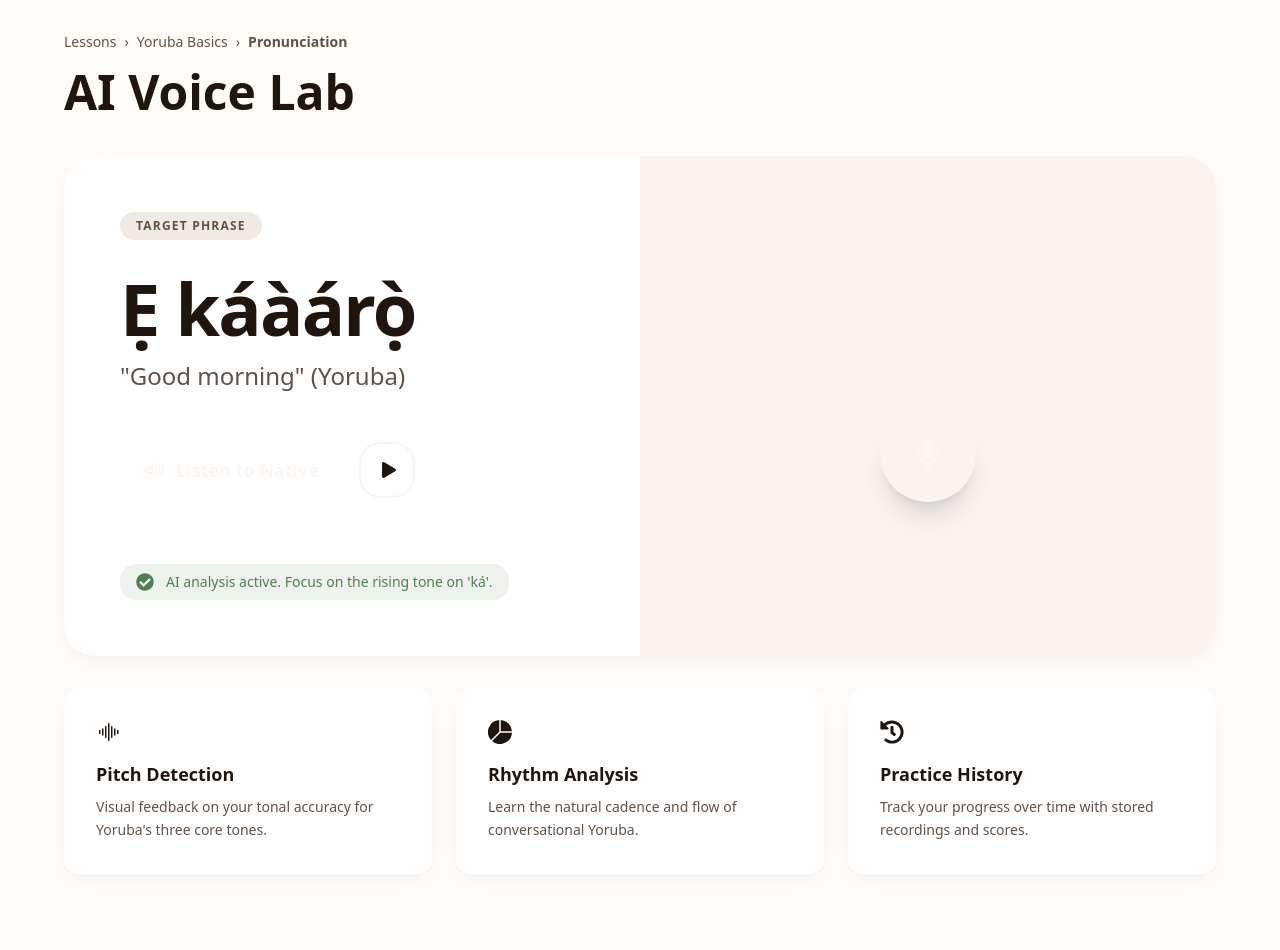
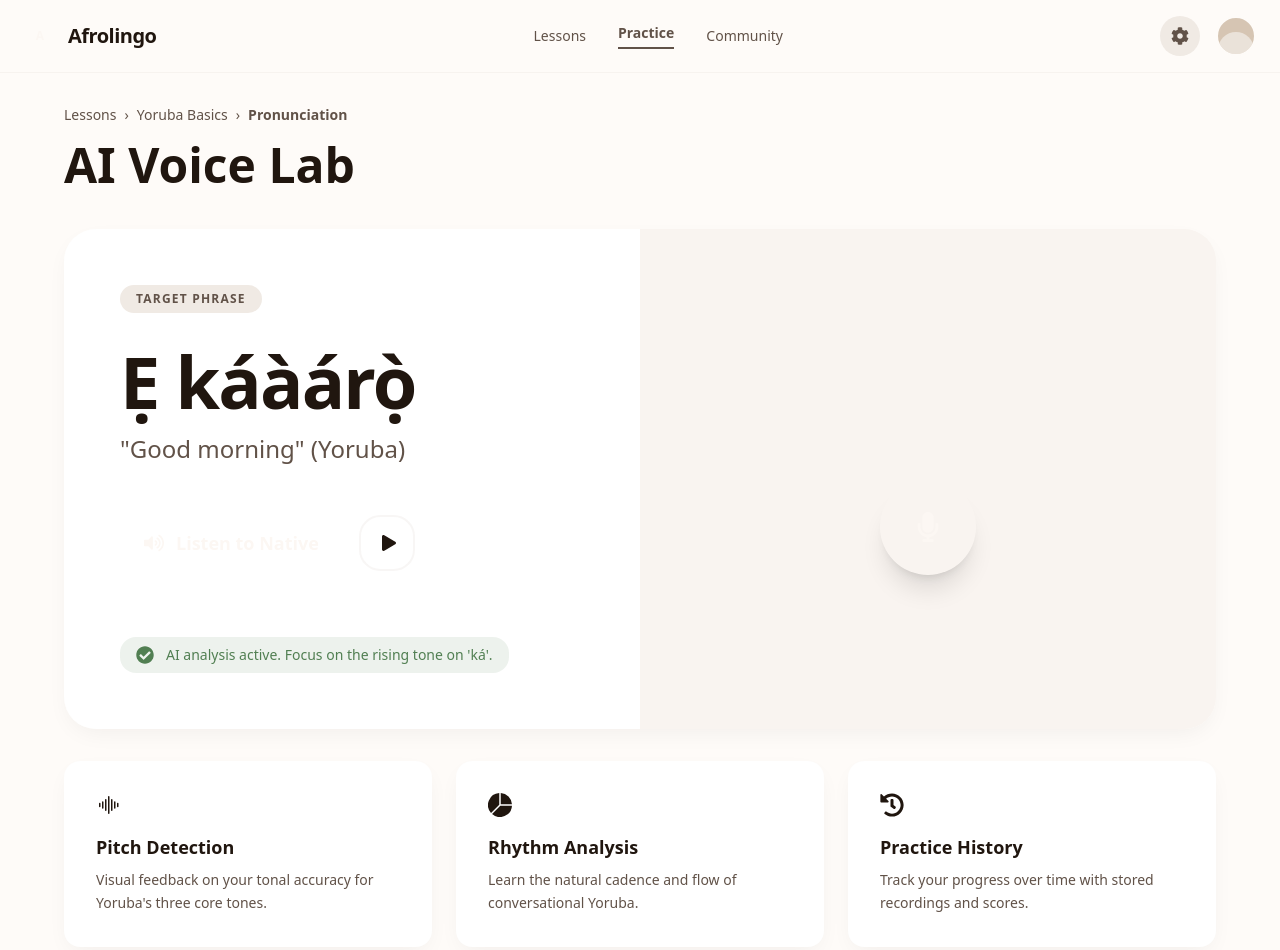
Before and after one commit to khomohzie/afrolingo, a Next.js app in the folder frontend/: page /practice in a window 1280 px wide. Shown: the top 950 px of the page. Built offline with nearby package versions, Linux system fonts and the light colour scheme.

Commit message:
feat: integrate Navbar component and enhance PracticePage layout

```diff
--- a/frontend/src/pages/practice.tsx
+++ b/frontend/src/pages/practice.tsx
@@ -7,7 +7,8 @@ import {
     FaPlay,
     FaStop,
     FaCheckCircle,
-  FaHistory
+    FaHistory,
+    FaCog
 } from 'react-icons/fa';
 import { BsSoundwave, BsPieChartFill } from 'react-icons/bs';
 
@@ -34,6 +35,56 @@ const CURRENT_PHRASE: PhraseData = {
     language: 'Yoruba',
     toneFocus: "rising tone on 'ká'",
 };
+
+// --- Navbar Component ---
+function Navbar() {
+    return (
+        // Updated: Changed border color to your solid outline token to make it visible
+        <header className="flex items-center justify-between px-6 py-4 bg-surface border-b border-outline">
+            {/* Logo Area */}
+            <Link href="/" className="flex items-center gap-3">
+                {/* Placeholder for your actual logo image */}
+                <div className="w-8 h-8 rounded-md bg-primary flex items-center justify-center text-on-primary font-bold text-xs">
+                    A
+                </div>
+                <span className="font-heading font-bold text-xl text-primary tracking-tight">
+                    Afrolingo
+                </span>
+            </Link>
+
+            {/* Center Navigation */}
+            <nav className="hidden md:flex items-center gap-8 font-medium text-sm text-on-surface-variant">
+                <Link href="/learn" className="hover:text-primary transition-colors">
+                    Lessons
+                </Link>
+                {/* Active Link State */}
+                <Link href="/practice" className="text-primary font-bold border-b-2 border-primary pb-1">
+                    Practice
+                </Link>
+                <Link href="/community" className="hover:text-primary transition-colors">
+                    Community
+                </Link>
+            </nav>
+
+            {/* Right Actions */}
+            <div className="flex items-center gap-4">
+                <button
+                    className="w-10 h-10 rounded-full bg-surface-container flex items-center justify-center text-on-surface-variant hover:text-primary transition-colors"
+                    aria-label="Settings"
+                >
+                    <FaCog className="text-lg" />
+                </button>
+                {/* Avatar Placeholder */}
+                <button
+                    className="w-10 h-10 rounded-full bg-[#d6c5b3] border-2 border-surface flex items-center justify-center overflow-hidden"
+                    aria-label="Profile"
+                >
+                    <div className="w-full h-2/3 bg-surface-container-lowest mt-4 rounded-t-full opacity-50"></div>
+                </button>
+            </div>
+        </header>
+    );
+}
 
 export default function PracticePage() {
     // --- State Hooks for Interactivity ---
@@ -65,7 +116,10 @@ export default function PracticePage() {
                 <title>Practice | AI Voice Lab - Afrolingo</title>
             </Head>
 
-      {/* Main Container - Uses your custom surface color */}
+            {/* Inject Navbar Here */}
+            <Navbar />
+
+            {/* Main Container */}
             <main className="min-h-screen bg-surface pt-8 pb-20 px-6 font-sans">
                 <div className="max-w-6xl mx-auto">
 
@@ -140,20 +194,19 @@ export default function PracticePage() {
                             {/* Record Button */}
                             <button
                                 onClick={handleToggleRecord}
-                className={`w-24 h-24 rounded-full flex items-center justify-center text-3xl text-on-primary shadow-xl transition-all duration-300 hover:scale-105 ${
-                  isRecording ? 'bg-error animate-pulse' : 'bg-primary'
+                                className={`w-24 h-24 rounded-full flex items-center justify-center text-3xl text-on-primary shadow-xl transition-all duration-300 hover:scale-105 ${isRecording ? 'bg-error animate-pulse' : 'bg-primary'
                                     }`}
                             >
                                 {isRecording ? <FaStop /> : <FaMicrophone />}
                             </button>
 
                             {/* Status Text */}
-              <div className="mt-8 text-center h-16">
+                            <div className="mt-8 text-center h-16 w-full max-w-sm">
                                 {analysisStatus === 'analyzing' && (
                                     <>
                                         <h3 className="text-xl font-bold text-primary mb-1">Analyzing pronunciation...</h3>
                                         <p className="text-sm text-on-surface-variant">Comparing with 14,000+ native samples</p>
-                    <div className="w-48 h-1.5 bg-surface-container-high rounded-full mt-4 mx-auto overflow-hidden">
+                                        <div className="w-full h-1.5 bg-surface-container-high rounded-full mt-4 mx-auto overflow-hidden">
                                             <div className="h-full bg-primary w-1/2 animate-pulse rounded-full" />
                                         </div>
                                     </>
```
Lines whose indentation alone changed are shown as unchanged.
